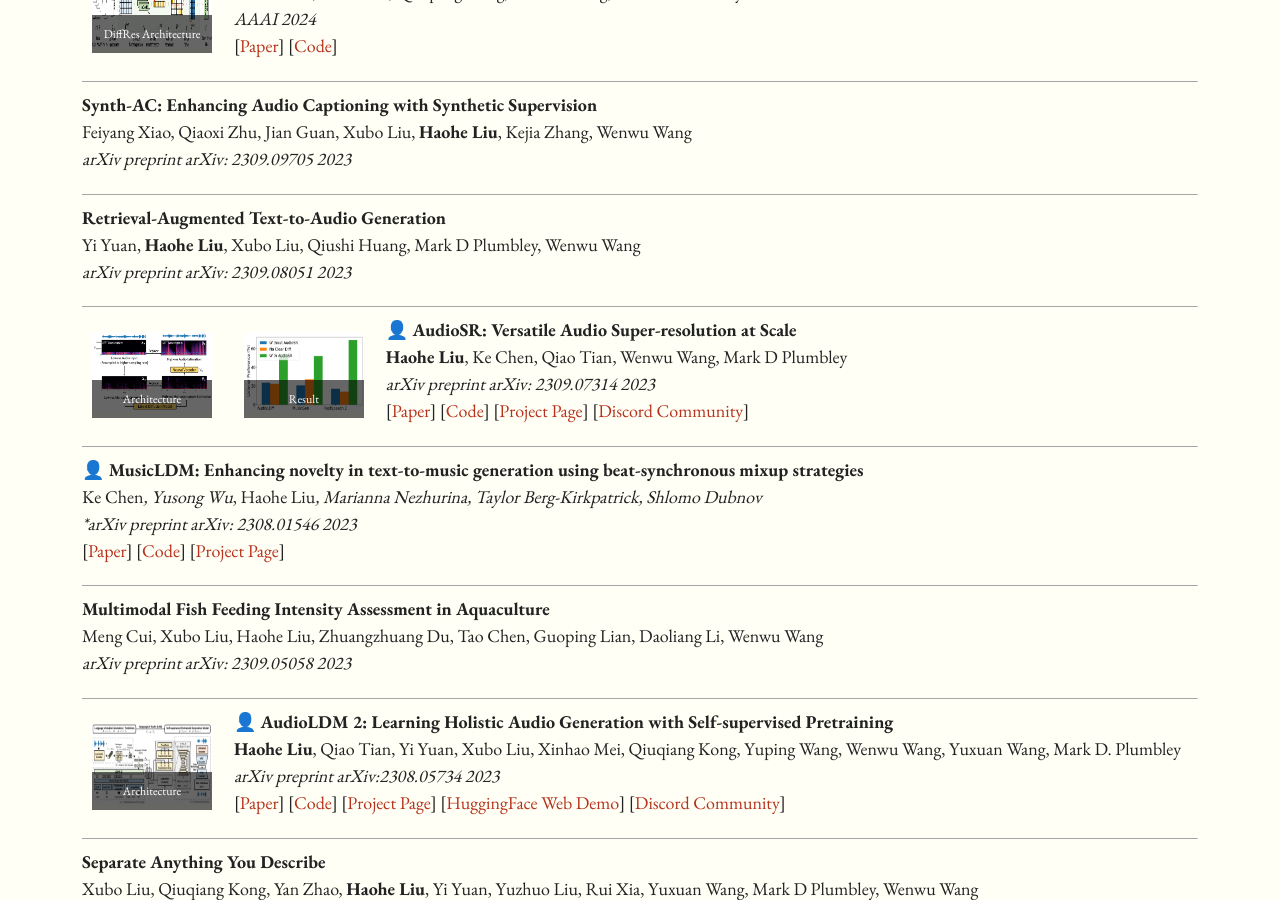
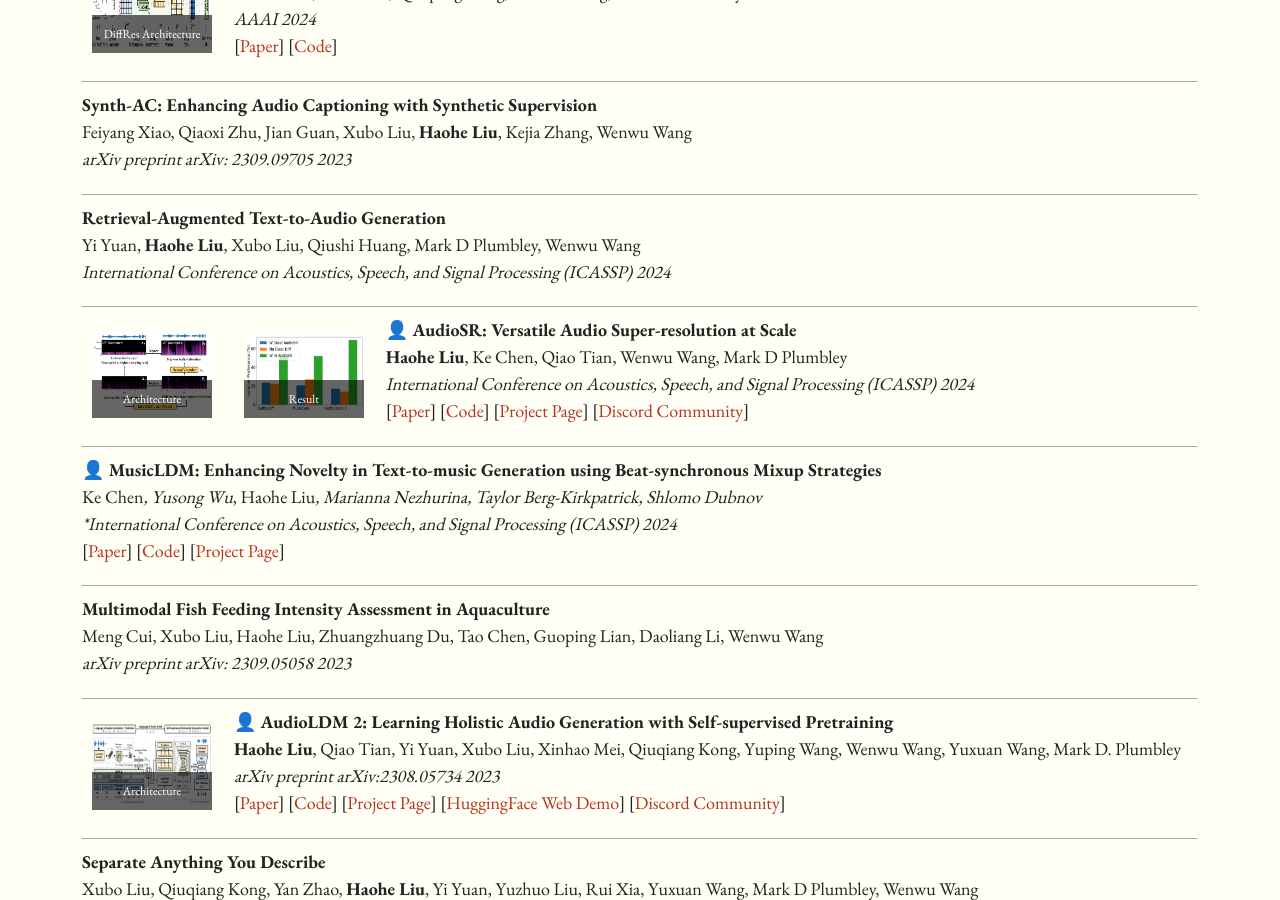
Before and after one commit to haoheliu/haoheliu.github.io, a Jekyll site: the page built from index.md, in a window 1280 px wide and 900 px high, scrolled down 3765 px. Built offline with Jekyll 4.4.1, drawn with Linux system fonts in a browser that asks for light colours; comment, search, counter and statistics services are not loaded.

Commit message:
Update index.md

```diff
--- a/index.md
+++ b/index.md
@@ -242,13 +242,13 @@ pubs:
 
     - title: "Retrieval-Augmented Text-to-Audio Generation"
       author:  "Yi Yuan, **Haohe Liu**, Xubo Liu, Qiushi Huang, Mark D Plumbley, Wenwu Wang"
-      journal: "arXiv preprint arXiv: 2309.08051"
-      year:    "2023"
+      journal: "International Conference on Acoustics, Speech, and Signal Processing (ICASSP)"
+      year:    "2024"
 
     - title: "👤 AudioSR: Versatile Audio Super-resolution at Scale"
       author:  "**Haohe Liu**, Ke Chen, Qiao Tian, Wenwu Wang, Mark D Plumbley"
-      journal: "arXiv preprint arXiv: 2309.07314"
-      year:    "2023"
+      journal: "International Conference on Acoustics, Speech, and Signal Processing (ICASSP)"
+      year:    "2024"
       images:
         - caption: "Architecture"
           url: "images/audiosr_model_arch.png"
@@ -264,10 +264,10 @@ pubs:
         - name: "Discord Community"
           url: https://discord.gg/PCws9edF
 
-    - title: "👤 MusicLDM: Enhancing novelty in text-to-music generation using beat-synchronous mixup strategies"
+    - title: "👤 MusicLDM: Enhancing Novelty in Text-to-music Generation using Beat-synchronous Mixup Strategies"
       author:  "Ke Chen*, Yusong Wu*, Haohe Liu*, Marianna Nezhurina, Taylor Berg-Kirkpatrick, Shlomo Dubnov"
-      journal: "arXiv preprint arXiv: 2308.01546"
-      year:    "2023"
+      journal: "International Conference on Acoustics, Speech, and Signal Processing (ICASSP)"
+      year:    "2024"
       media:
         - name: "Paper"
           url:  https://arxiv.org/pdf/2308.01546
```
